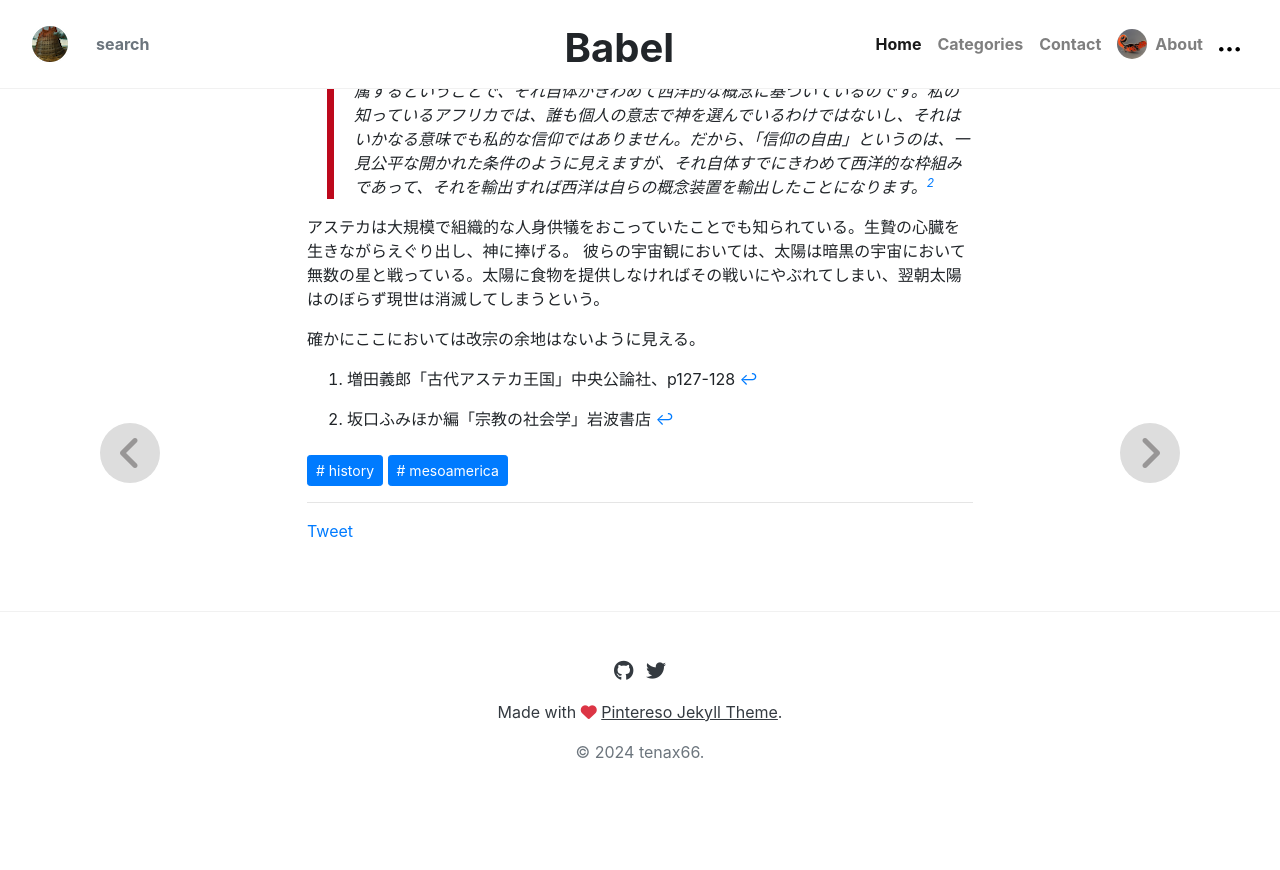
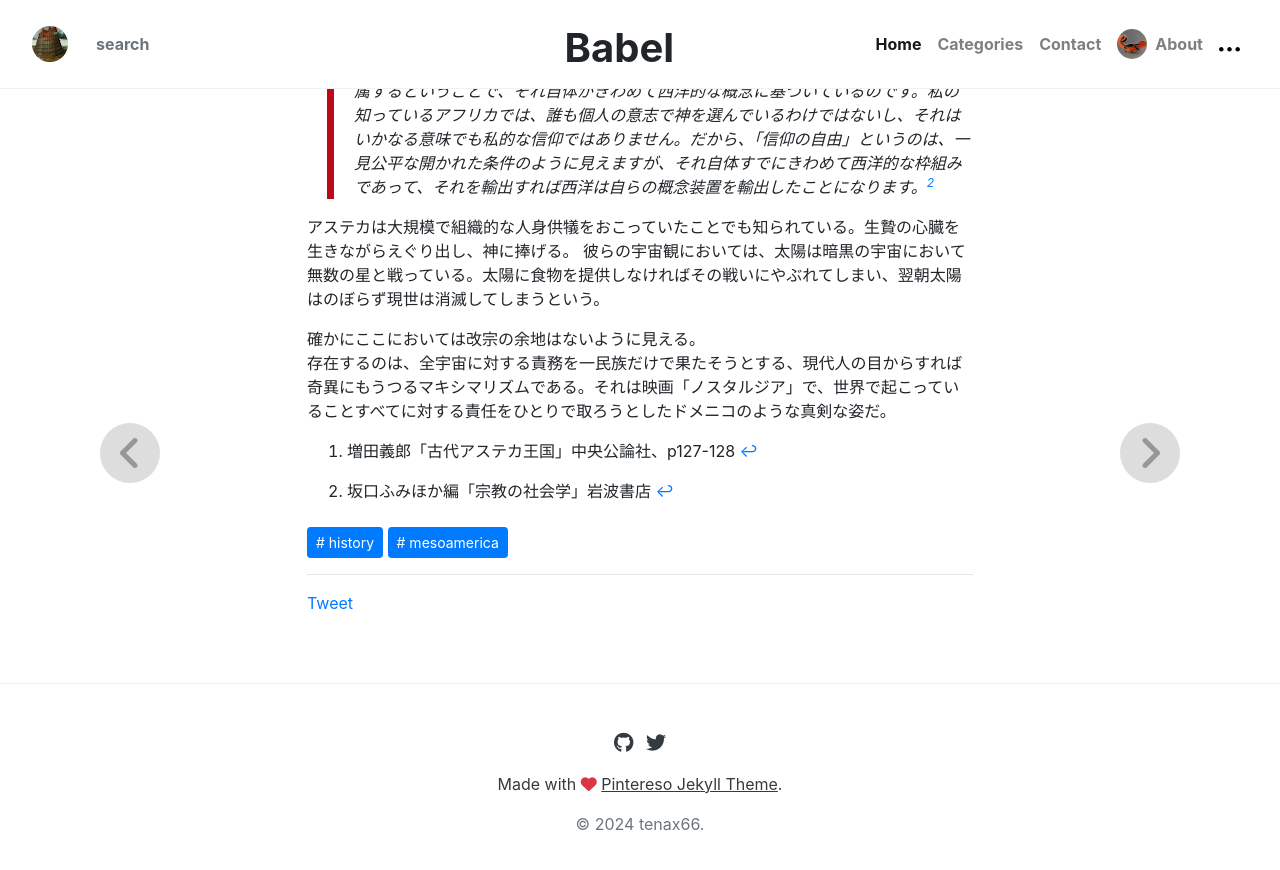
Before and after one commit to tenax66/tenax66.github.io, a Jekyll site: the page built from _posts/2024-02-11-ancient-aztec-empire.md, in a window 1280 px wide and 900 px high, scrolled down 2133 px. Shown: the top 870 px of the window. Built offline with Jekyll 4.4.1, drawn with Linux system fonts in a browser that asks for light colours; nearby versions of some CDN libraries; library files that are not in the unit come from our copies; comment, search, counter and statistics services are not loaded; before the commit the page ends 2961 px from its top, so only the background shows below that.

Commit message:
Update 2024-02-11-ancient-aztec-empire.md

```diff
--- a/_posts/2024-02-11-ancient-aztec-empire.md
+++ b/_posts/2024-02-11-ancient-aztec-empire.md
@@ -23,6 +23,7 @@ permalink: /babel/:title
 彼らの宇宙観においては、太陽は暗黒の宇宙において無数の星と戦っている。太陽に食物を提供しなければその戦いにやぶれてしまい、翌朝太陽はのぼらず現世は消滅してしまうという。
 
 確かにここにおいては改宗の余地はないように見える。
+存在するのは、全宇宙に対する責務を一民族だけで果たそうとする、現代人の目からすれば奇異にもうつるマキシマリズムである。それは映画「ノスタルジア」で、世界で起こっていることすべてに対する責任をひとりで取ろうとしたドメニコのような真剣な姿だ。
 
 [^1]: 増田義郎「古代アステカ王国」中央公論社、p127-128
 [^2]: 坂口ふみほか編「宗教の社会学」岩波書店
```
